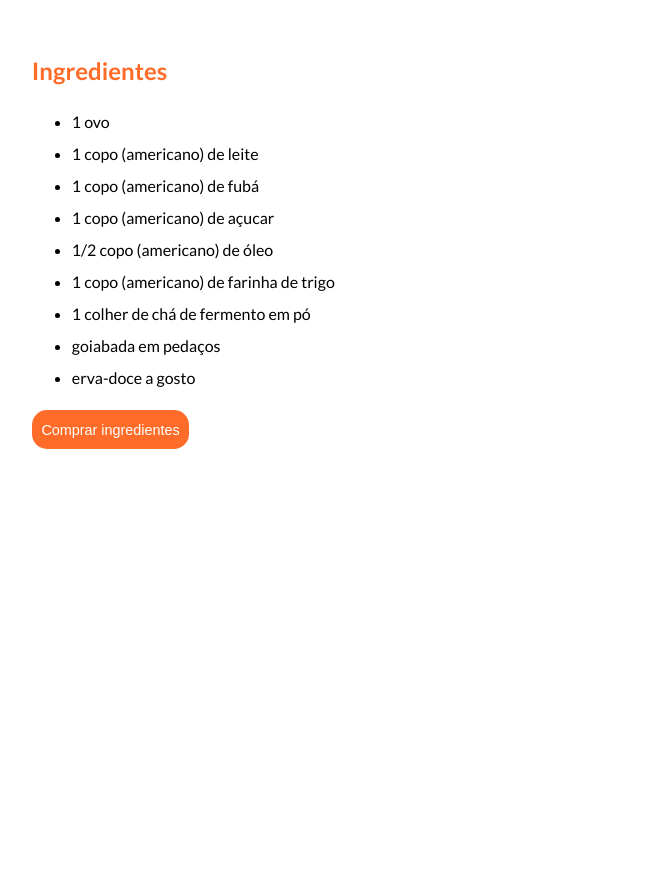
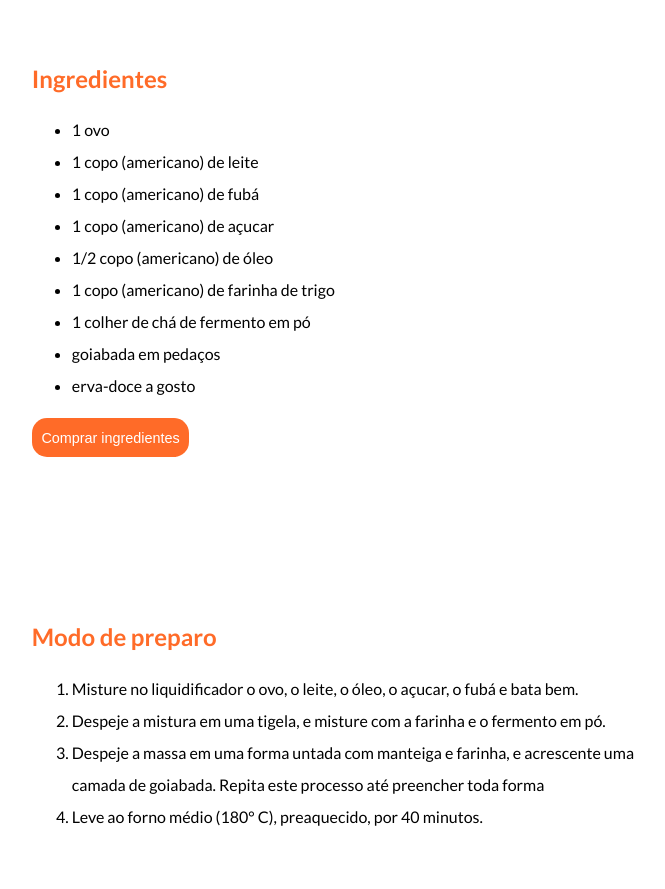
Before and after one commit to gbrllvini/projeto-pagina-de-receitas, a plain HTML site: page index.html in a window 1280 px wide. Shown: the part 656-1545 px from the top of the page, without its empty margins (333-998 px from the left). Before the commit the page ends 1137 px from the top, so only its background shows below. Drawn offline with Linux system fonts and the light colour scheme; files whose address does not match are found by name.

Commit message:
steps sections: structure and styles; adjustment in the top padding of the sections

```diff
--- a/index.html
+++ b/index.html
@@ -44,6 +44,19 @@
             </ul>
             <a href="market.com"><button>Comprar ingredientes</button></a>
         </section>
+        <section class="steps">
+            <h2>
+                <strong>Modo de preparo</strong>
+            </h2>
+            <ol>
+                <li>Misture no liquidificador o ovo, o leite, o óleo, o açucar, o fubá e bata bem.</li>
+                <li>Despeje a mistura em uma tigela, e misture com a farinha e o fermento em pó.</li>
+                <li>Despeje a massa em uma forma untada com manteiga e farinha, e acrescente uma camada de goiabada.
+                    Repita este processo até preencher toda forma</li>
+                <li>Leve ao forno médio (180° C), preaquecido, por 40 minutos.</li>
+            </ol>
+        </section>
+
     </main>
 
 </body>
--- a/style.css
+++ b/style.css
@@ -39,14 +39,17 @@ section {
     width: 80%;
     margin: auto;
     line-height: 2rem;
-    padding: 2rem 0 2rem 4rem;
+    padding: 2.5rem 0 2.5rem 4rem;
     border-radius: 20px;
+}
+
+section:hover {
+    box-shadow: rgba(0, 0, 0, 0.35) 0px 5px 15px;
 }
 
 
 .ingredients:hover {
     cursor: url('./images/cursor_ingredientes.png'), pointer;
-    box-shadow: rgba(0, 0, 0, 0.35) 0px 5px 15px;
 }
 
 button {
@@ -58,3 +61,11 @@ button {
     padding: 0.7rem 0.6rem 0.7rem 0.6rem;
     border-radius: 15px;
 }
+
+.steps {
+    margin-top: 4em;
+}
+
+.steps:hover {
+    cursor: url('./images/cursor_preparo.png'), pointer;
+}
```
